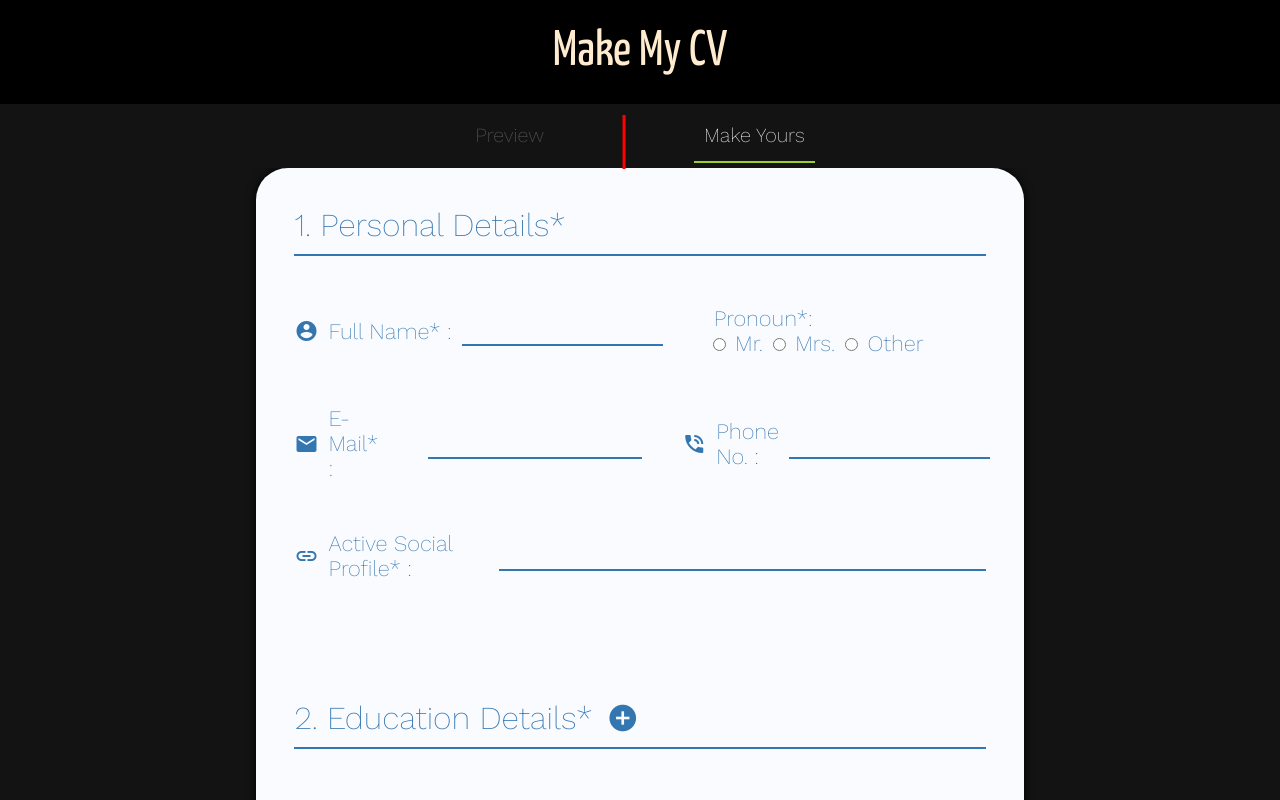
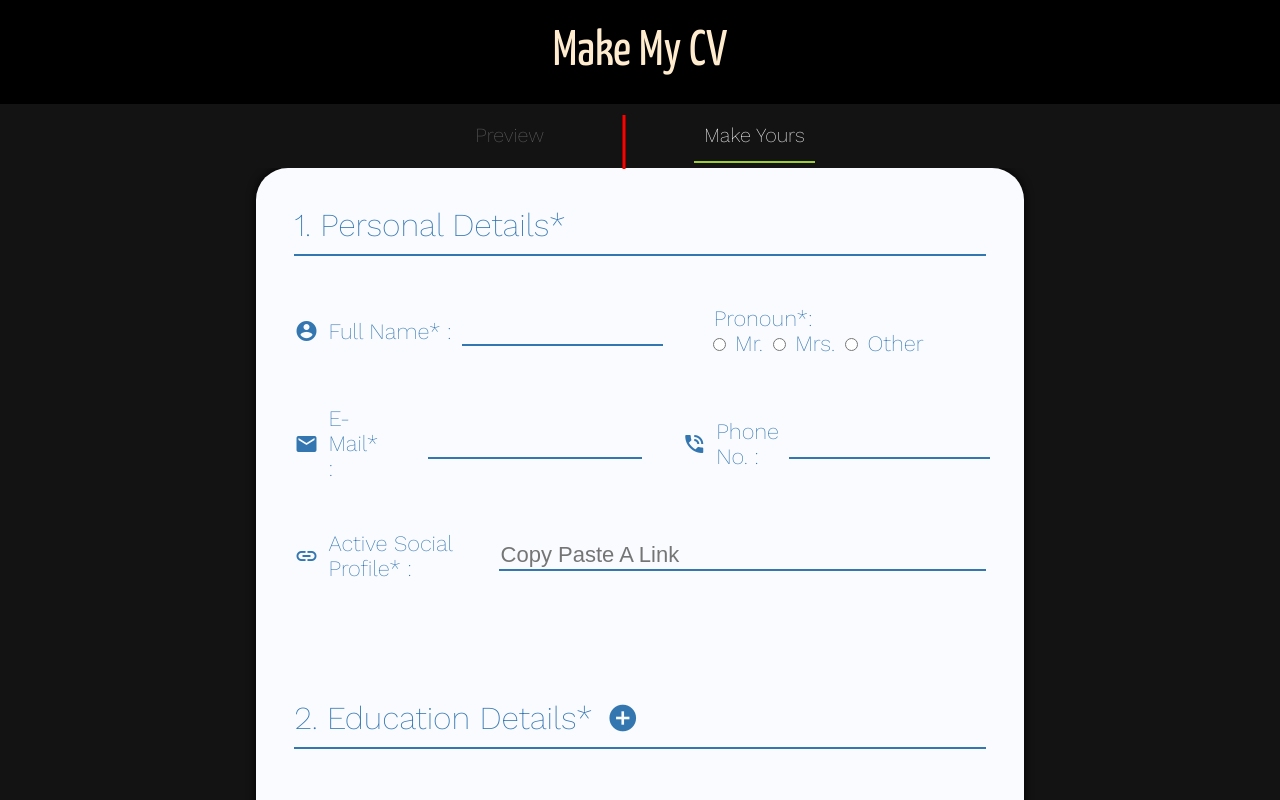
Before and after one commit to node0112/cv-builder, a React (Create React App) app: page / in a window 1280 px wide. Both pictures are taken after a click on the element "Make Yours". Shown: the top 800 px of the page. Built offline with nearby package versions, Linux system fonts and the light colour scheme.

Commit message:
created hook app

```diff
--- a/src/App.js
+++ b/src/App.js
@@ -92,7 +92,6 @@ class App extends Component{
     this.setState({
       institution: this.capitalize(event.target.value)
     })
-    console.log('ji')
   }
   changeCourse(event){
     this.setState({
--- a/src/components/form components/educationdetails.js
+++ b/src/components/form components/educationdetails.js
@@ -51,7 +51,7 @@ class EducationDetails extends Component{
                  }
                  {this.state.renderSection ?
                    <div className="form-buttons">
-                       <div className="submit-button label" onClick={this.props.submitClick}>Submit</div>
+                       <button type="submit" className="submit-button label" onClick={this.props.submitClick}>Submit</button>
                     </div>
                  : null
                  }
--- a/src/components/form components/inputElement.js
+++ b/src/components/form components/inputElement.js
@@ -9,7 +9,7 @@ class InputElement extends Component{
             <div className="input-element">
                 <i class="material-icons form-logo">{this.props.logo}</i>
                 <label className={this.props.labelClass}>{this.props.labelText}</label>
-                <input className={this.props.inputClass} type={this.props.inputType} size={this.props.inputSize} onChange={this.props.function} max={this.props.max}></input>
+                <input className={this.props.inputClass} type={this.props.inputType} size={this.props.inputSize} onChange={this.props.function} max={this.props.max} placeholder={this.props.placeholder}></input>
             </div>
         )
     }
--- a/src/components/form components/personal-details.js
+++ b/src/components/form components/personal-details.js
@@ -13,9 +13,9 @@ class PersonalDetails extends Component{
                     <InputElement logo="account_circle" labelClass="label form-text" labelText="Full Name* :" inputClass="name" inputType="text" inputSize="13" function={this.props.nameChange} />
                     <div className="gender-selector label" onChange={event => this.props.changeGender(event,'gender')}>
                     <div className="label" style={{marginLeft: "5%"}}>Pronoun*: </div>
-                    <input type="radio" value="Mr." name="gender" /> Mr.
-                    <input type="radio" value="Mrs." name="gender" /> Mrs.
-                    <input type="radio" value="Other" name="gender" /> Other
+                    <input type="radio" value="Mr." name="gender" id="radio" /> Mr.
+                    <input type="radio" value="Mrs." name="gender" id="radio" /> Mrs.
+                    <input type="radio" value="Other" name="gender" id="radio" /> Other
                     </div>
                 </div>
                 <div className="input-container">
@@ -23,7 +23,7 @@ class PersonalDetails extends Component{
                 <InputElement logo="phone_in_talk" labelClass="label form-text" labelText="Phone No. :" inputClass="telephone" inputType="tel" inputSize="13" function={this.props.changeTelephone}/>
                 </div>
                 <div className="input-container">
-                <InputElement logo="link" labelClass="label form-text" labelText="Active Social Profile* :" inputClass="social" inputType="text" inputSize="35" function={this.props.changeSocialProfile}/>
+                <InputElement logo="link" labelClass="label form-text" labelText="Active Social Profile* :" inputClass="social" inputType="text" inputSize="35" placeholder={"Copy Paste A Link"} function={this.props.changeSocialProfile}/>
                 </div>
             </div>
         )
--- a/src/index.css
+++ b/src/index.css
@@ -265,6 +265,9 @@ li{
   list-style-type: none;
   display: flex;
 }
+#radio{
+  accent-color: #3476b0;
+}
 a{
   cursor: pointer;
   text-decoration: none;
@@ -272,3 +275,6 @@ a{
 .hide{
   display: none;
 }
+input:invalid {
+  border-color: red;
+}
```
Also changed, not shown: 1 other file (tests, documents, lock files or other folders).
